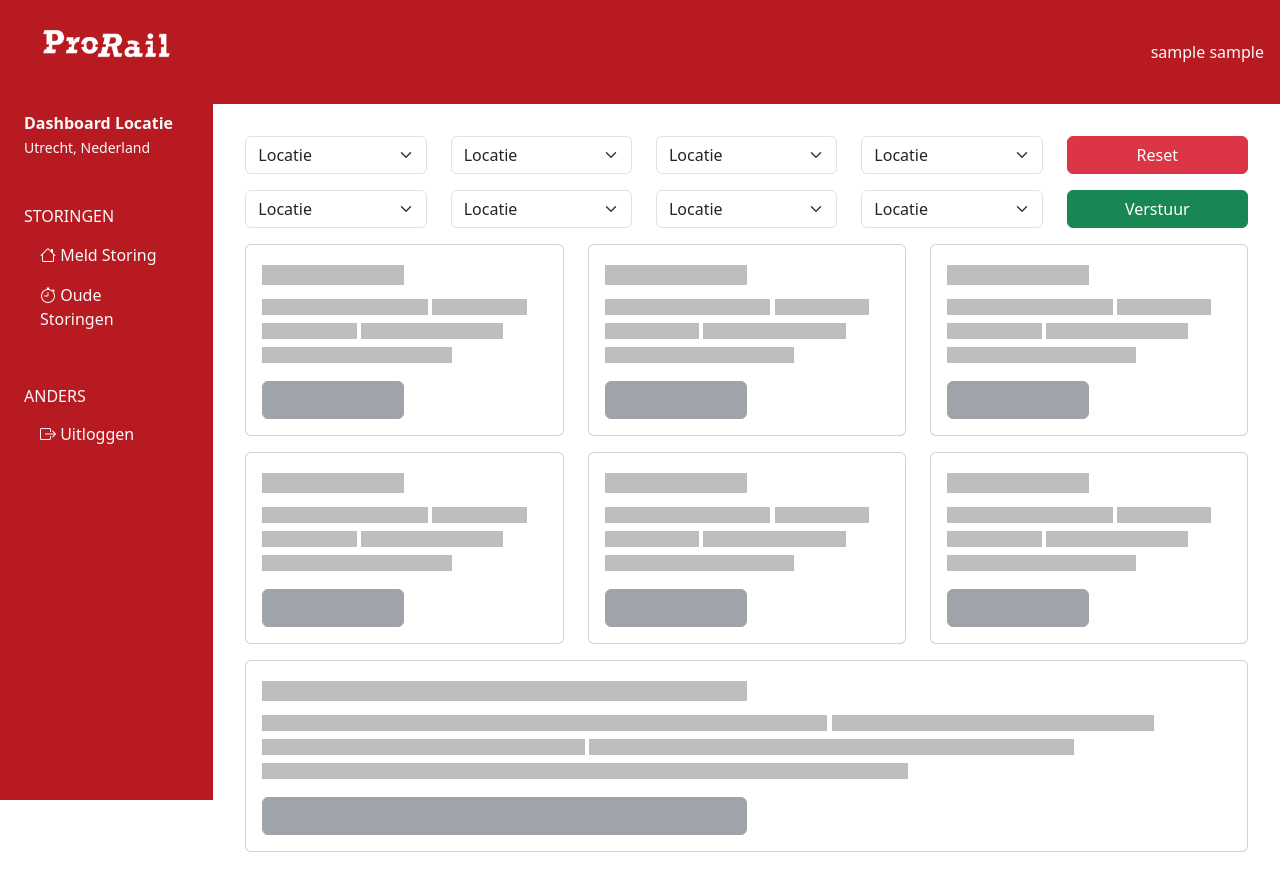
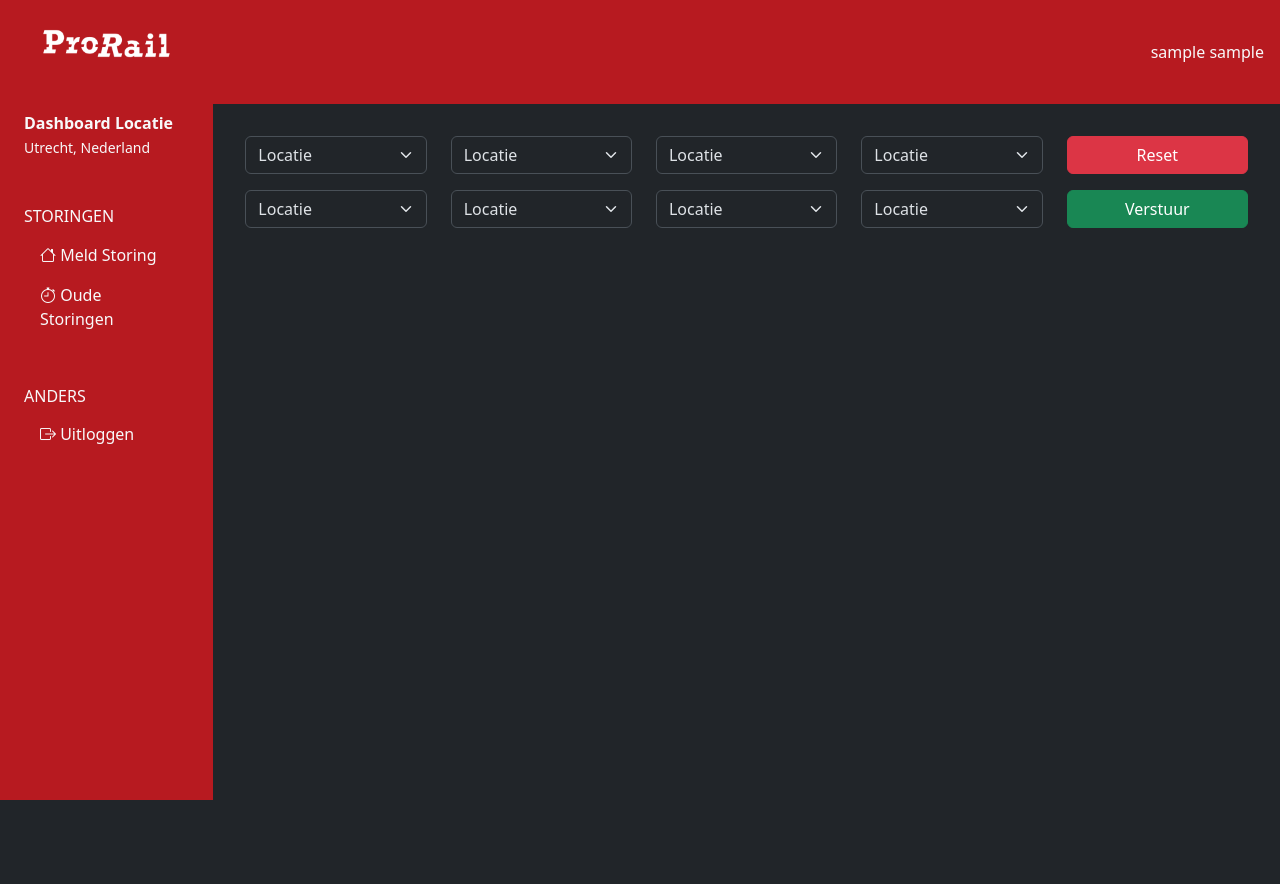
Before and after one commit to MaxJansen99/ProRail, a Flask app: page /report in a window 1280 px wide. After the commit the page ends 800 px from the top, so only its background shows below. Run offline with Flask 3, Linux system fonts and the light colour scheme; the visitor is signed in with stand-in values (Sample User, id 1).

Commit message:
Ready for model

```diff
--- a/Flask/routes.py
+++ b/Flask/routes.py
@@ -48,7 +48,7 @@ def report():
 @app.route("/old")
 @login_required
 def old():
-  df = pd.read_csv("static/data/subset.csv")
+  df = pd.read_csv("static/data/data.csv")
   df = df[['stm_oorz_code','stm_sap_melddatum','stm_sap_meldtijd','stm_geo_mld','stm_aanntpl_dd','stm_aanntpl_tijd','stm_fh_dd','stm_fh_tijd','stm_techn_mld','stm_prioriteit','stm_fh_duur']]
   df = df.rename(columns={
     'stm_oorz_code': 'Oorzaakcode',
--- a/Flask/templates/dashboard.html
+++ b/Flask/templates/dashboard.html
@@ -7,7 +7,7 @@
   <link rel="stylesheet" href="https://cdn.jsdelivr.net/npm/bootstrap-icons@1.11.3/font/bootstrap-icons.min.css">
   <script src="https://cdn.jsdelivr.net/npm/bootstrap@5.3.3/dist/js/bootstrap.bundle.min.js" integrity="sha384-YvpcrYf0tY3lHB60NNkmXc5s9fDVZLESaAA55NDzOxhy9GkcIdslK1eN7N6jIeHz" crossorigin="anonymous"></script>
 </head>
-<body data-bs-theme="light">
+<body data-bs-theme="dark">
 {% with messages = get_flashed_messages(with_categories=true) %}
   {% if messages %}
     {% for category, message in messages %}
--- a/Flask/templates/report.html
+++ b/Flask/templates/report.html
@@ -75,135 +75,7 @@
     <div class="row p-2">
 
       <div class="col">
-        <div class="card" aria-hidden="true">
-          <div class="card-body">
-            <h5 class="card-title placeholder-glow">
-              <span class="placeholder col-6"></span>
-            </h5>
-            <p class="card-text placeholder-glow">
-              <span class="placeholder col-7"></span>
-              <span class="placeholder col-4"></span>
-              <span class="placeholder col-4"></span>
-              <span class="placeholder col-6"></span>
-              <span class="placeholder col-8"></span>
-            </p>
-            <a class="btn btn-secondary disabled placeholder col-6" aria-disabled="true"></a>
-          </div>
-        </div>
-      </div>
 
-      <div class="col">
-        <div class="card" aria-hidden="true">
-          <div class="card-body">
-            <h5 class="card-title placeholder-glow">
-              <span class="placeholder col-6"></span>
-            </h5>
-            <p class="card-text placeholder-glow">
-              <span class="placeholder col-7"></span>
-              <span class="placeholder col-4"></span>
-              <span class="placeholder col-4"></span>
-              <span class="placeholder col-6"></span>
-              <span class="placeholder col-8"></span>
-            </p>
-            <a class="btn btn-secondary disabled placeholder col-6" aria-disabled="true"></a>
-          </div>
-        </div>
-      </div>
-
-      <div class="col">
-        <div class="card" aria-hidden="true">
-          <div class="card-body">
-            <h5 class="card-title placeholder-glow">
-              <span class="placeholder col-6"></span>
-            </h5>
-            <p class="card-text placeholder-glow">
-              <span class="placeholder col-7"></span>
-              <span class="placeholder col-4"></span>
-              <span class="placeholder col-4"></span>
-              <span class="placeholder col-6"></span>
-              <span class="placeholder col-8"></span>
-            </p>
-            <a class="btn btn-secondary disabled placeholder col-6" aria-disabled="true"></a>
-          </div>
-        </div>
-      </div>
-
-    </div>
-    <div class="row p-2">
-
-      <div class="col">
-        <div class="card" aria-hidden="true">
-          <div class="card-body">
-            <h5 class="card-title placeholder-glow">
-              <span class="placeholder col-6"></span>
-            </h5>
-            <p class="card-text placeholder-glow">
-              <span class="placeholder col-7"></span>
-              <span class="placeholder col-4"></span>
-              <span class="placeholder col-4"></span>
-              <span class="placeholder col-6"></span>
-              <span class="placeholder col-8"></span>
-            </p>
-            <a class="btn btn-secondary disabled placeholder col-6" aria-disabled="true"></a>
-          </div>
-        </div>
-      </div>
-
-      <div class="col">
-        <div class="card" aria-hidden="true">
-          <div class="card-body">
-            <h5 class="card-title placeholder-glow">
-              <span class="placeholder col-6"></span>
-            </h5>
-            <p class="card-text placeholder-glow">
-              <span class="placeholder col-7"></span>
-              <span class="placeholder col-4"></span>
-              <span class="placeholder col-4"></span>
-              <span class="placeholder col-6"></span>
-              <span class="placeholder col-8"></span>
-            </p>
-            <a class="btn btn-secondary disabled placeholder col-6" aria-disabled="true"></a>
-          </div>
-        </div>
-      </div>
-
-      <div class="col">
-        <div class="card" aria-hidden="true">
-          <div class="card-body">
-            <h5 class="card-title placeholder-glow">
-              <span class="placeholder col-6"></span>
-            </h5>
-            <p class="card-text placeholder-glow">
-              <span class="placeholder col-7"></span>
-              <span class="placeholder col-4"></span>
-              <span class="placeholder col-4"></span>
-              <span class="placeholder col-6"></span>
-              <span class="placeholder col-8"></span>
-            </p>
-            <a class="btn btn-secondary disabled placeholder col-6" aria-disabled="true"></a>
-          </div>
-        </div>
-      </div>
-
-    </div>
-    <div class="row p-2">
-
-      <div class="col">
-        <div class="card" aria-hidden="true">
-          <div class="card-body">
-            <h5 class="card-title placeholder-glow">
-              <span class="placeholder col-6"></span>
-            </h5>
-            <p class="card-text placeholder-glow">
-              <span class="placeholder col-7"></span>
-              <span class="placeholder col-4"></span>
-              <span class="placeholder col-4"></span>
-              <span class="placeholder col-6"></span>
-              <span class="placeholder col-8"></span>
-            </p>
-            <a class="btn btn-secondary disabled placeholder col-6" aria-disabled="true"></a>
-          </div>
-        </div>
       </div>
 
     </div>
```
Also changed, not shown: 1 other file.
